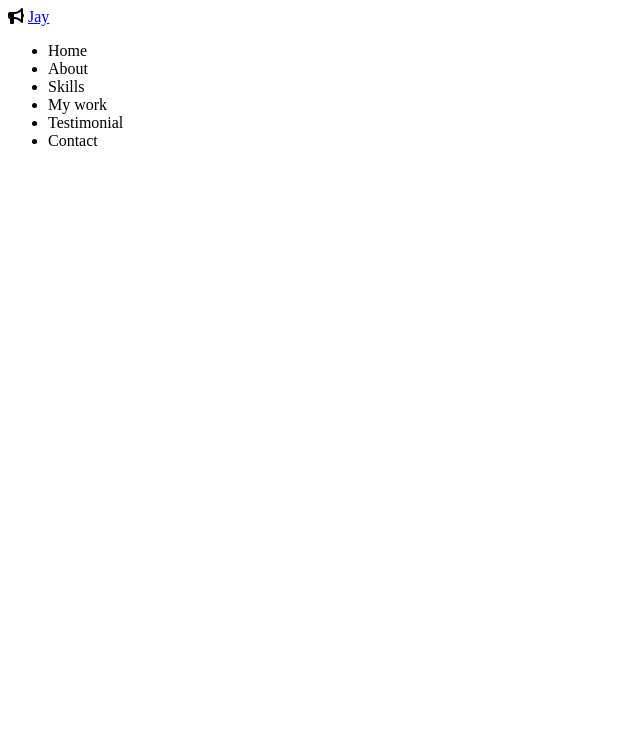
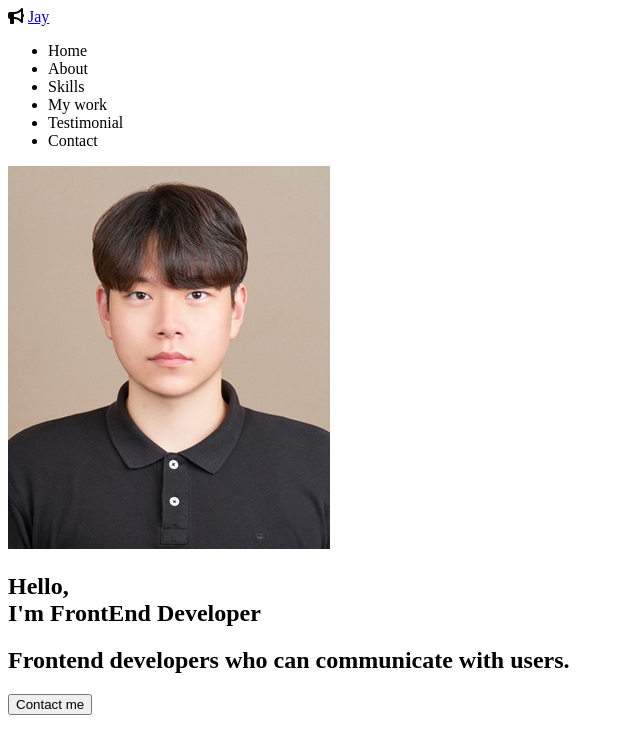
Before and after one commit to bjw1622/Potfolio, a plain HTML site: page index.html in a window 1280 px wide. Shown: the whole page, without its empty margins (0-640 px from the left). Drawn offline with Linux system fonts and the light colour scheme.

Commit message:
HTML : home

```diff
--- a/index.html
+++ b/index.html
@@ -43,6 +43,22 @@
         <li class="navbar__menu__itme">Contact</li>
       </ul>
     </nav>
+    <!-- Home -->
+    <section id="home">
+      <img
+        src="imgs/profile.png"
+        alt="Jay's profile photo"
+        class="home__avatar"
+      />
+      <h1 class="home__title">
+        Hello, <br />
+        I'm FrontEnd Developer
+      </h1>
+      <h2 class="home__description">
+        Frontend developers who can communicate with users.
+      </h2>
+      <button class="home__contact">Contact me</button>
+    </section>
     <!-- About -->
     <section id="about"></section>
     <!-- Skills -->
```
